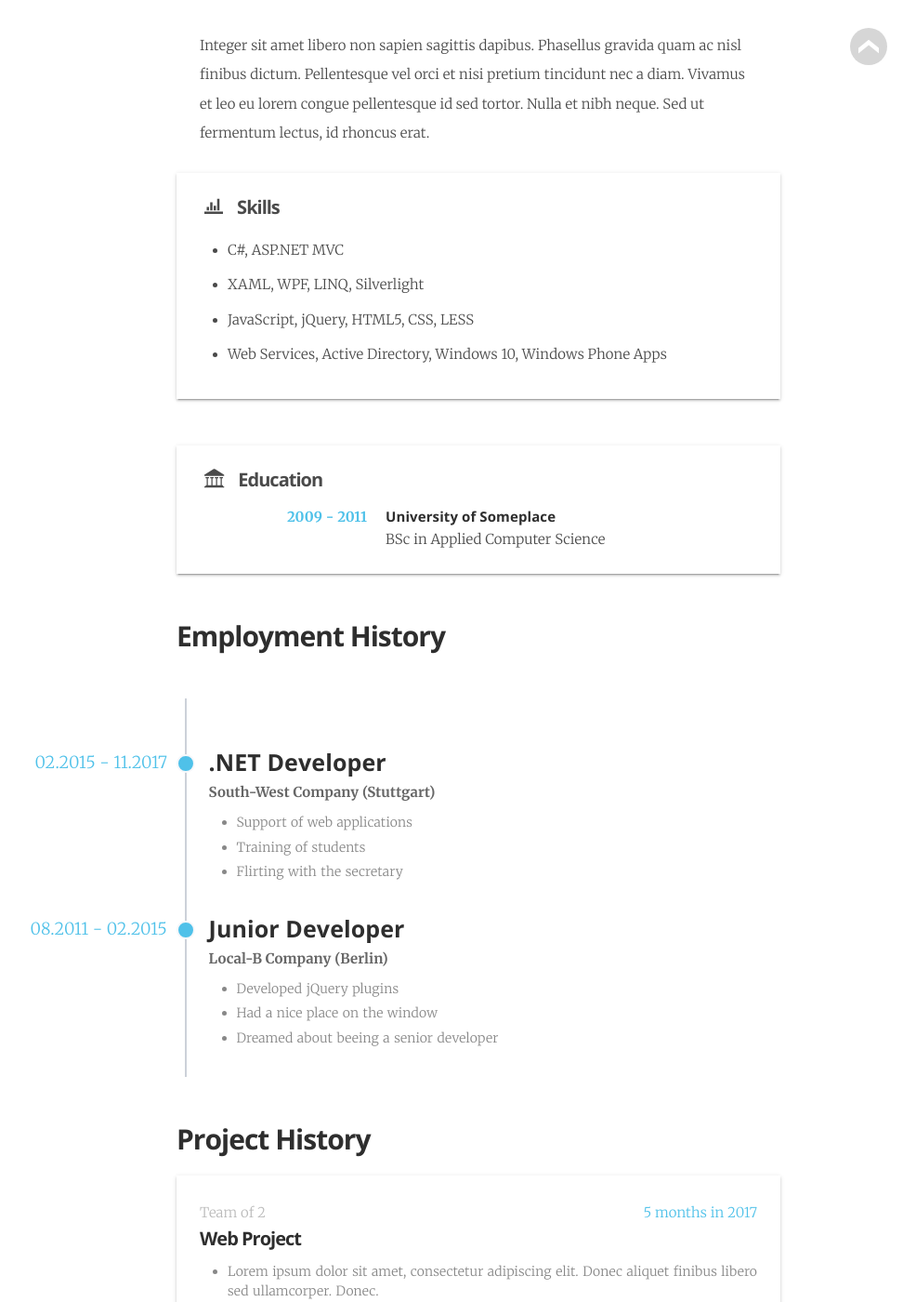
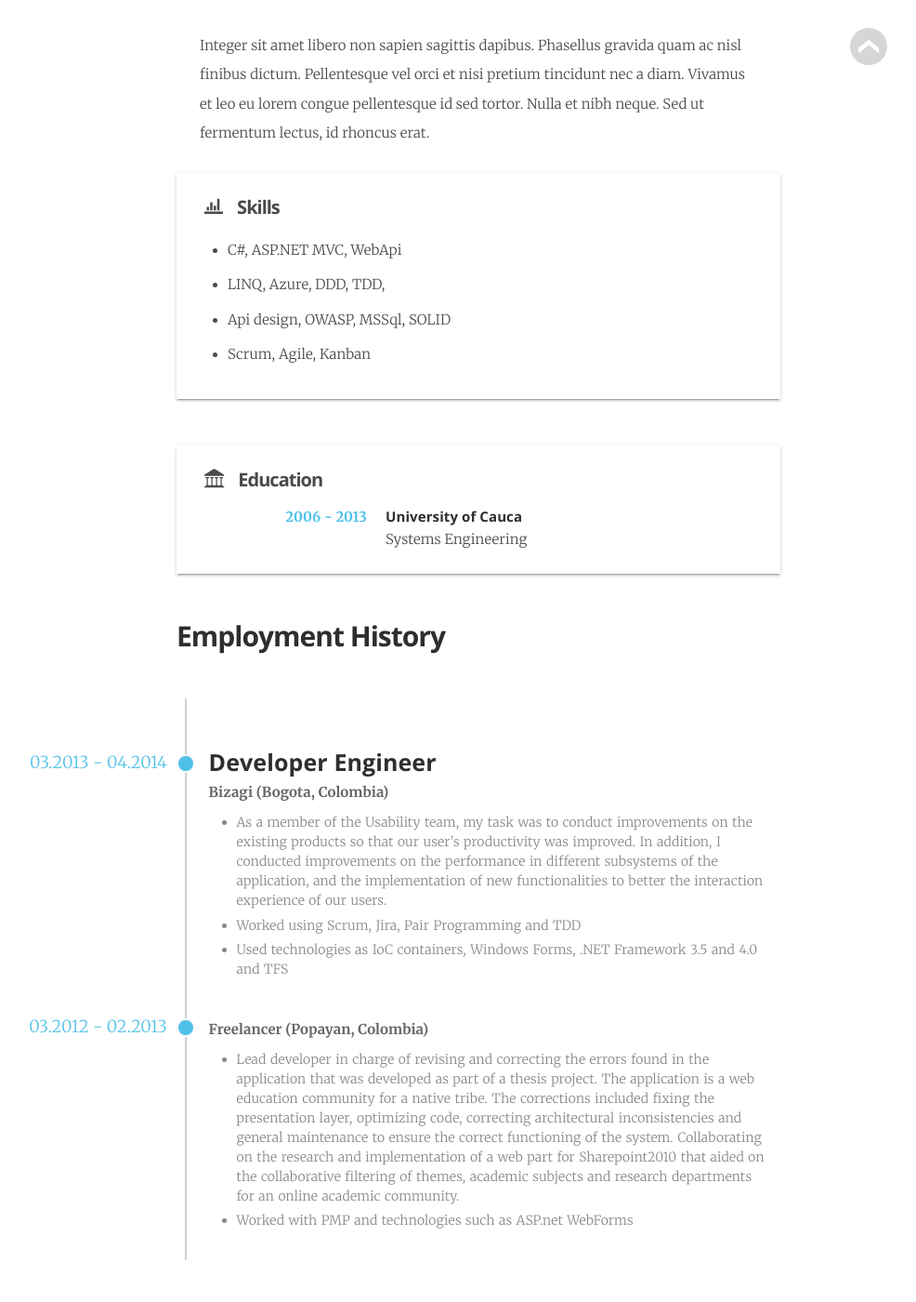
Before and after one commit to evilpilaf/evilpilaf.github.io, a Jekyll site: the page built from _pages/cv.html, in a window 1280 px wide and 1400 px high, scrolled down 545 px. Shown: the whole window at 93% size, without its empty margins (125-1111 px from the left). Built offline with Jekyll 4.4.1, drawn with Linux system fonts in a browser that asks for light colours; some web fonts are replaced.

Commit message:
Edit CV info

```diff
--- a/_data/cv.yml
+++ b/_data/cv.yml
@@ -1,31 +1,29 @@
 evilpilaf:
     profile: "Integer sit amet libero non sapien sagittis dapibus. Phasellus gravida quam ac nisl finibus dictum. Pellentesque vel orci et nisi pretium tincidunt nec a diam. Vivamus et leo eu lorem congue pellentesque id sed tortor. Nulla et nibh neque. Sed ut fermentum lectus, id rhoncus erat."
     skills:
-        - "C#, ASP.NET MVC"
-        - "XAML, WPF, LINQ, Silverlight"
-        - "JavaScript, jQuery, HTML5, CSS, LESS"
-        - "Web Services, Active Directory, Windows 10, Windows Phone Apps"
+        - "C#, ASP.NET MVC, WebApi"
+        - "LINQ, Azure, DDD, TDD,"
+        - "Api design, OWASP, MSSql, SOLID"
+        - "Scrum, Agile, Kanban"
     education:
-        - time:             "2009 - 2011"
-          location:         "University of Someplace"
-          description:      "BSc in Applied Computer Science"
+        - time:             "2006 - 2013"
+          location:         "University of Cauca"
+          description:      "Systems Engineering"
     employment:
-        - time:             "02.2015 - 11.2017"
-          location:         "Stuttgart"
-          company:          "South-West Company"
-          position:         ".NET Developer"
+        - time:             "03.2013 - 04.2014"
+          location:         "Bogota, Colombia"
+          company:          "Bizagi"
+          position:         "Developer Engineer"
           responsibilities:
-            - "Support of web applications"
-            - "Training of students"
-            - "Flirting with the secretary"
-        - time:             "08.2011 - 02.2015"
-          location:         "Berlin"
-          company:          "Local-B Company"
-          position:         "Junior Developer"
+            - "As a member of the Usability team, my task was to conduct improvements on the existing products so that our user’s productivity was improved. In addition, I conducted improvements on the performance in different subsystems of the application, and the implementation of new functionalities to better the interaction experience of our users."
+            - "Worked using Scrum, Jira, Pair Programming and TDD"
+            - "Used technologies as IoC containers, Windows Forms, .NET Framework 3.5 and 4.0 and TFS"
+        - time:             "03.2012 - 02.2013"
+          company:          "Freelancer"
+          location:         "Popayan, Colombia"
           responsibilities:
-            - "Developed jQuery plugins"
-            - "Had a nice place on the window"
-            - "Dreamed about beeing a senior developer"
+            - "Lead developer in charge of revising and correcting the errors found in the application that was developed as part of a thesis project. The application is a web education community for a native tribe. The corrections included fixing the presentation layer, optimizing code, correcting architectural inconsistencies and general maintenance to ensure the correct functioning of the system. Collaborating on the research and implementation of a web part for Sharepoint2010 that aided on the collaborative filtering of themes, academic subjects and research departments for an online academic community."
+            - "Worked with PMP and technologies such as ASP.net WebForms"
     projects:
         - time:             "5 months in 2017"
           team:             "Team of 2"
```
